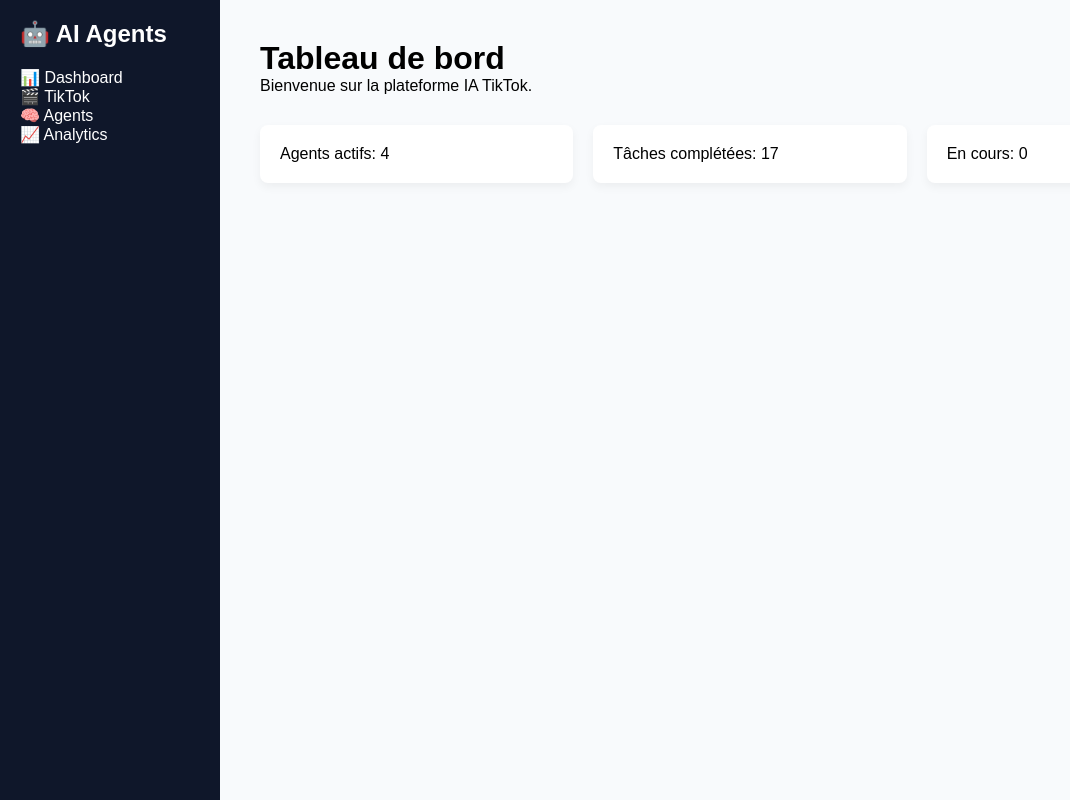
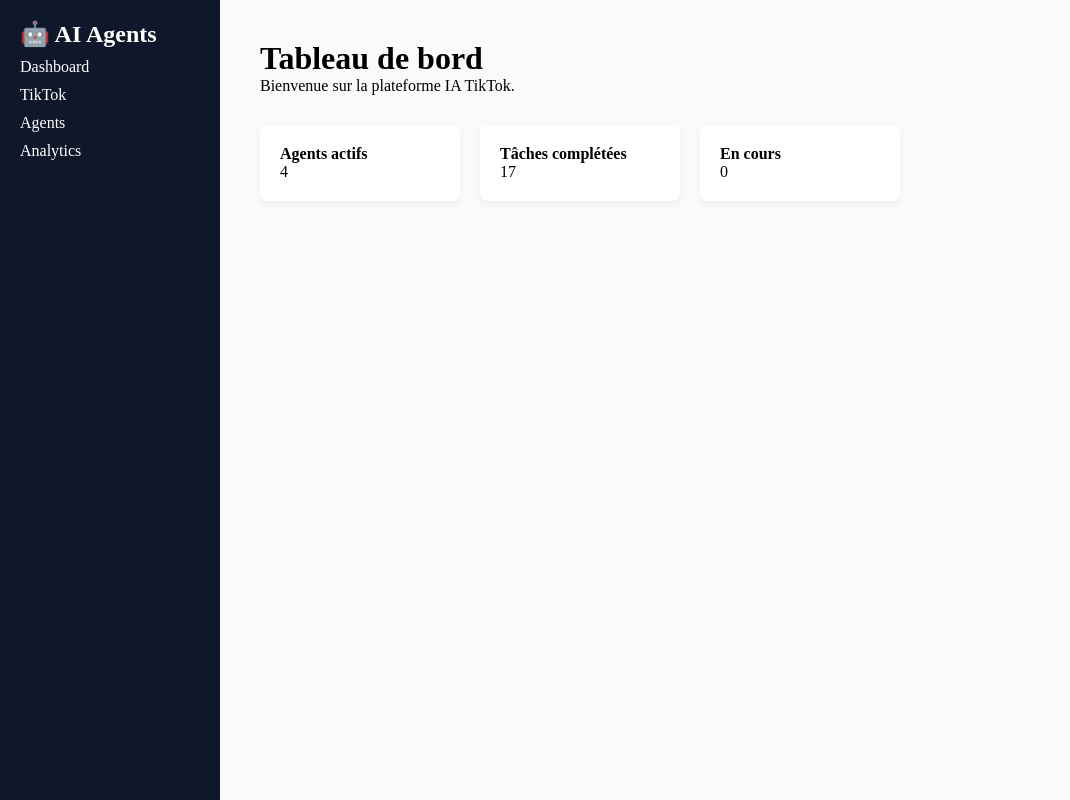
Before and after one commit to mbombaj4-source/ai-agents-tiktok-platform, a React (Vite) app: page / in a window 1280 px wide. Shown: the whole page, without its empty margins (0-1070 px from the left). Built offline with nearby package versions, Linux system fonts and the light colour scheme.

Commit message:
Update App.tsx

```diff
--- a/src/App.tsx
+++ b/src/App.tsx
@@ -1,50 +1,94 @@
+import { BrowserRouter, Routes, Route, Link } from "react-router-dom";
+
+function Dashboard() {
+  return (
+    <>
+      <h1>Tableau de bord</h1>
+      <p>Bienvenue sur la plateforme IA TikTok.</p>
+
+      <div style={{ display: "flex", gap: 20, marginTop: 30 }}>
+        <Card title="Agents actifs" value="4" />
+        <Card title="Tâches complétées" value="17" />
+        <Card title="En cours" value="0" />
+      </div>
+    </>
+  );
+}
+
+function TikTok() {
+  return <h1>🎬 Connexion TikTok</h1>;
+}
+
+function Agents() {
+  return <h1>🤖 Agents IA</h1>;
+}
+
+function Analytics() {
+  return <h1>📊 Analytics</h1>;
+}
+
 export default function App() {
   return (
-    <div style={{ display: "flex", minHeight: "100vh", fontFamily: "sans-serif" }}>
-
+    <BrowserRouter>
+      <div style={{ display: "flex", minHeight: "100vh" }}>
         {/* Sidebar */}
         <aside
           style={{
-          width: "220px",
+            width: 220,
             background: "#0f172a",
             color: "white",
-          padding: "20px",
+            padding: 20,
           }}
         >
           <h2>🤖 AI Agents</h2>
-        <ul style={{ listStyle: "none", padding: 0, marginTop: "20px" }}>
-          <li>📊 Dashboard</li>
-          <li>🎬 TikTok</li>
-          <li>🧠 Agents</li>
-          <li>📈 Analytics</li>
+          <nav>
+            <ul style={{ listStyle: "none", padding: 0 }}>
+              <MenuLink to="/">Dashboard</MenuLink>
+              <MenuLink to="/tiktok">TikTok</MenuLink>
+              <MenuLink to="/agents">Agents</MenuLink>
+              <MenuLink to="/analytics">Analytics</MenuLink>
             </ul>
+          </nav>
         </aside>
 
-      {/* Main content */}
-      <main style={{ flex: 1, padding: "40px", background: "#f8fafc" }}>
-        <h1>Tableau de bord</h1>
-        <p>Bienvenue sur la plateforme IA TikTok.</p>
+        {/* Content */}
+        <main style={{ flex: 1, padding: 40, background: "#f8fafc" }}>
+          <Routes>
+            <Route path="/" element={<Dashboard />} />
+            <Route path="/tiktok" element={<TikTok />} />
+            <Route path="/agents" element={<Agents />} />
+            <Route path="/analytics" element={<Analytics />} />
+          </Routes>
+        </main>
+      </div>
+    </BrowserRouter>
+  );
+}
 
+function MenuLink({ to, children }: { to: string; children: string }) {
+  return (
+    <li style={{ margin: "10px 0" }}>
+      <Link to={to} style={{ color: "white", textDecoration: "none" }}>
+        {children}
+      </Link>
+    </li>
+  );
+}
+
+function Card({ title, value }: { title: string; value: string }) {
+  return (
     <div
       style={{
-            marginTop: "30px",
-            display: "grid",
-            gridTemplateColumns: "repeat(3, 1fr)",
-            gap: "20px",
+        background: "white",
+        padding: 20,
+        borderRadius: 8,
+        minWidth: 200,
+        boxShadow: "0 4px 10px rgba(0,0,0,0.05)",
       }}
     >
-          <div style={cardStyle}>Agents actifs: 4</div>
-          <div style={cardStyle}>Tâches complétées: 17</div>
-          <div style={cardStyle}>En cours: 0</div>
-        </div>
-      </main>
+      <strong>{title}</strong>
+      <p>{value}</p>
     </div>
   );
 }
-
-const cardStyle: React.CSSProperties = {
-  background: "white",
-  padding: "20px",
-  borderRadius: "8px",
-  boxShadow: "0 4px 10px rgba(0,0,0,0.05)",
-};
+;
```
Lines whose indentation alone changed are shown as unchanged.
